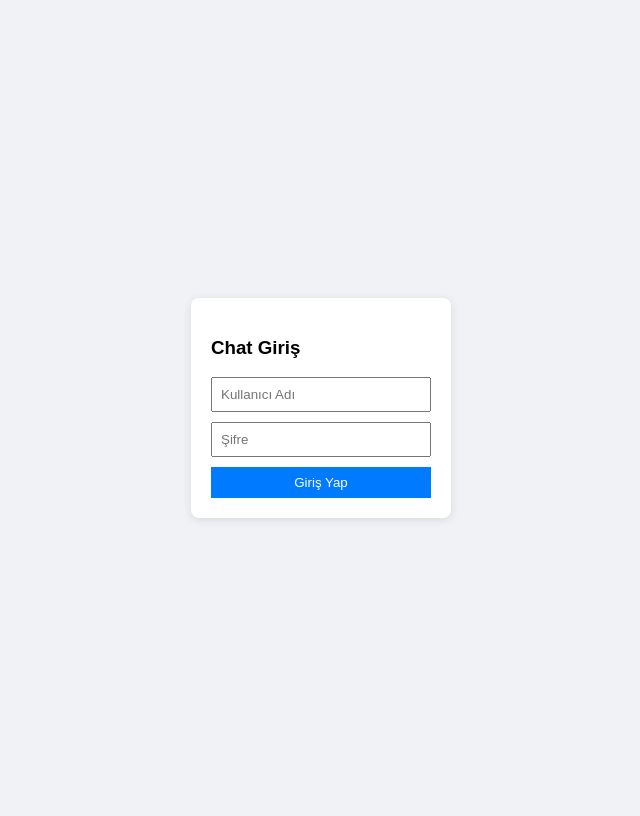
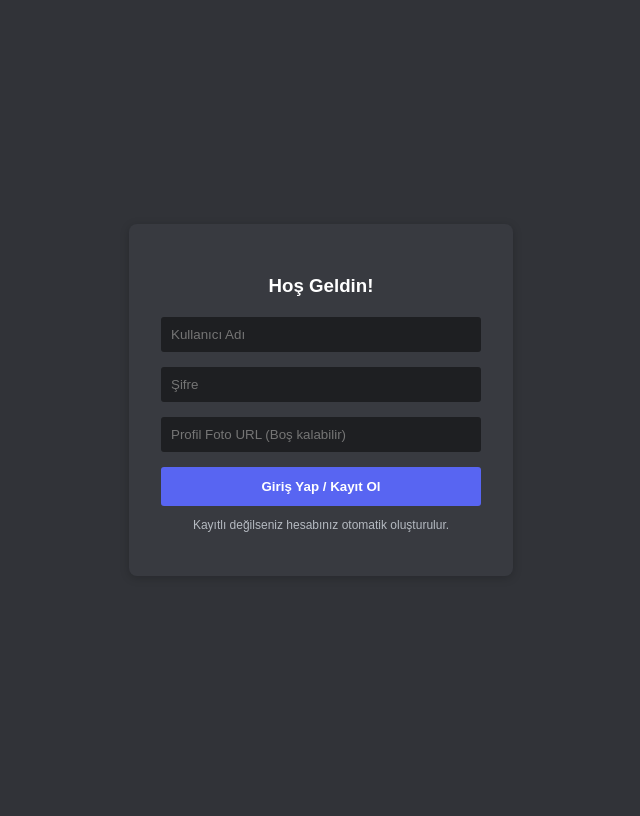
Before and after one commit to mrtimp7/chat, a Flask app: page /login in a window 1280 px wide. Shown: the whole page, without its empty margins (319-959 px from the left). After the commit the page ends 532 px from the top, so only its background shows below. Run offline with Flask 3, Linux system fonts and the light colour scheme.

Commit message:
Redesign login page with dark theme and new features
Updated the login page with a new design, including a dark theme, additional input for avatar URL, and modified button text.

```diff
--- a/templates/login.html
+++ b/templates/login.html
@@ -1,22 +1,27 @@
 <!DOCTYPE html>
 <html>
 <head>
-    <title>Giriş Yap</title>
+    <title>Chat Giriş</title>
     <style>
-        body { font-family: sans-serif; display: flex; justify-content: center; align-items: center; height: 100vh; background: #f0f2f5; }
-        .login-card { background: white; padding: 20px; border-radius: 8px; box-shadow: 0 2px 10px rgba(0,0,0,0.1); }
-        input { display: block; width: 200px; margin-bottom: 10px; padding: 8px; }
-        button { width: 100%; padding: 8px; background: #007bff; color: white; border: none; cursor: pointer; }
+        body { font-family: sans-serif; display: flex; justify-content: center; align-items: center; height: 100vh; background: #313338; margin: 0; color: white; }
+        .login-card { background: #383a40; padding: 32px; border-radius: 8px; box-shadow: 0 2px 10px rgba(0,0,0,0.2); width: 320px; text-align: center; }
+        h3 { margin-bottom: 20px; }
+        input { display: block; width: 100%; margin-bottom: 15px; padding: 10px; border-radius: 3px; border: none; background: #1e1f22; color: white; box-sizing: border-box; }
+        button { width: 100%; padding: 12px; background: #5865f2; color: white; border: none; border-radius: 3px; cursor: pointer; font-weight: bold; }
+        button:hover { background: #4752c4; }
+        p { font-size: 12px; color: #b5bac1; }
     </style>
 </head>
 <body>
     <div class="login-card">
-        <h3>Chat Giriş</h3>
+        <h3>Hoş Geldin!</h3>
         <form method="POST">
             <input type="text" name="username" placeholder="Kullanıcı Adı" required>
             <input type="password" name="password" placeholder="Şifre" required>
-            <button type="submit">Giriş Yap</button>
+            <input type="text" name="avatar_url" placeholder="Profil Foto URL (Boş kalabilir)">
+            <button type="submit">Giriş Yap / Kayıt Ol</button>
         </form>
+        <p>Kayıtlı değilseniz hesabınız otomatik oluşturulur.</p>
     </div>
 </body>
 </html>
```
